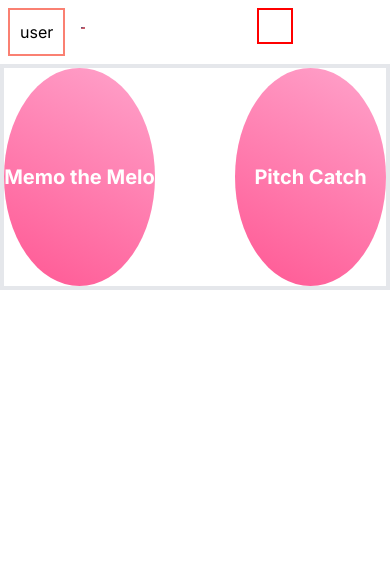
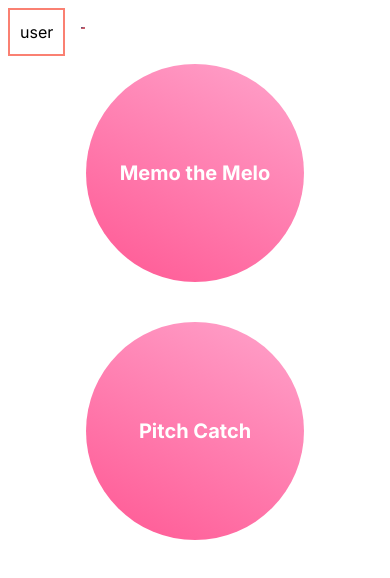
Before and after one commit to IradDoron/pitcholympics, a Next.js app: page /en in a window 390 px wide. Shown: the top 578 px of the page. Built offline with nearby package versions, Linux system fonts and the light colour scheme.

Commit message:
fix mobile responsive

```diff
--- a/src/app/[lang]/page.tsx
+++ b/src/app/[lang]/page.tsx
@@ -18,7 +18,7 @@ const Home = async ({ params: { lang } }: LangParam) => {
 			style={{
 				height: '100%',
 			}}
-			className='border-4 flex flex-row justify-center items-center gap-20'
+			className='flex flex-col justify-center items-center gap-10 sm:flex-row sm:gap-20'
 		>
 			<GameLink href='memo-the-melo' colorType='peach' label='Memo the Melo' />
 			<GameLink href='pitch-catch' colorType='peach' label='Pitch Catch' />
--- a/src/components/shared/navbar/MobileNav.tsx
+++ b/src/components/shared/navbar/MobileNav.tsx
@@ -66,14 +66,36 @@ const MobileNav = ({ lang }: MobileNavProps) => {
 	return (
 		<Sheet>
 			<SheetTrigger asChild>
-				<Image
+				<svg
+					width='24'
+					height='24'
+					viewBox='0 0 24 24'
+					fill='#fff'
+					xmlns='http://www.w3.org/2000/svg'
+					className='invert-colors sm:hidden cursor-pointer'
+				>
+					<path
+						d='M20.05 11H3.95C3.42533 11 3 11.4253 3 11.95V12.05C3 12.5747 3.42533 13 3.95 13H20.05C20.5747 13 21 12.5747 21 12.05V11.95C21 11.4253 20.5747 11 20.05 11Z'
+						className='bg-dark-background-default dark:bg-light-background-default'
+					/>
+					<path
+						d='M20.05 16H3.95C3.42533 16 3 16.4253 3 16.95V17.05C3 17.5747 3.42533 18 3.95 18H20.05C20.5747 18 21 17.5747 21 17.05V16.95C21 16.4253 20.5747 16 20.05 16Z'
+						fill='#FFF'
+					/>
+					<path
+						d='M20.05 6H3.95C3.42533 6 3 6.42533 3 6.95V7.05C3 7.57467 3.42533 8 3.95 8H20.05C20.5747 8 21 7.57467 21 7.05V6.95C21 6.42533 20.5747 6 20.05 6Z'
+						fill='#FFF'
+					/>
+				</svg>
+
+				{/* <Image
 					src='/assets/icons/hamburger.svg'
 					width={36}
 					height={36}
 					alt='Menu'
 					className='invert-colors sm:hidden '
 					style={{ cursor: 'pointer', border: 'solid red 2px' }}
-				/>
+				/> */}
 			</SheetTrigger>
 			<SheetContent
 				side='left'
```
